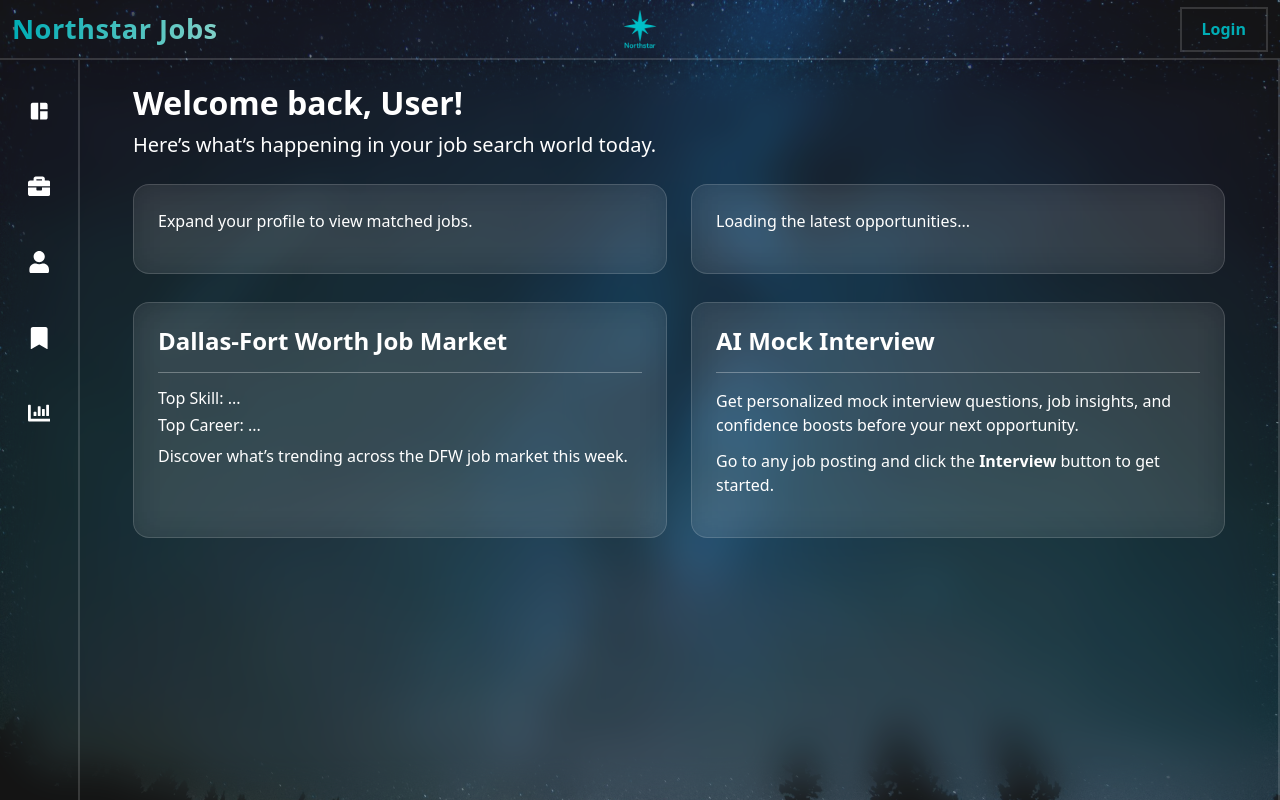
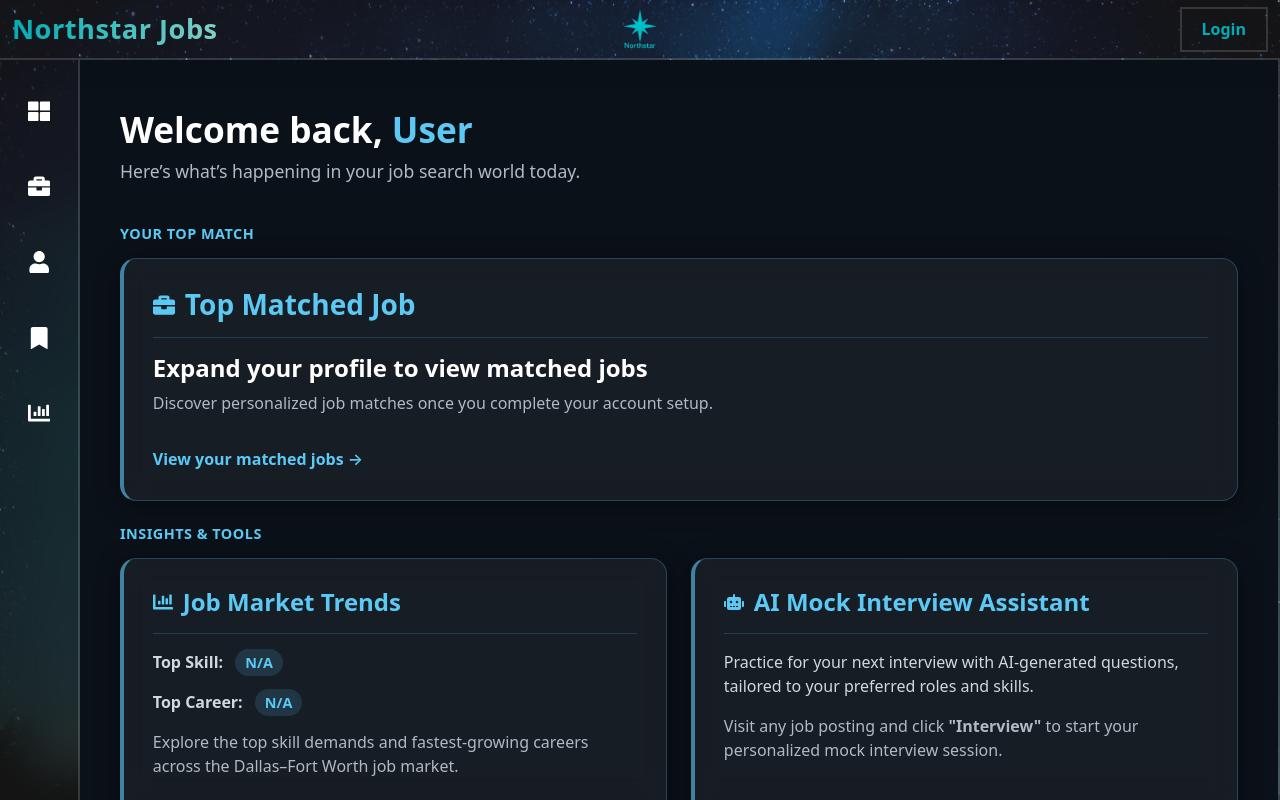
Before and after one commit to TJordahl90/Capstone-Web-Crawler, a React (Vite) app in the folder frontend/: page /dashboard in a window 1280 px wide. Built offline with nearby package versions, Linux system fonts and the light colour scheme; no server answers.

Commit message:
worked on the dashboard - will need to update colors

```diff
--- a/frontend/src/components/Dashboard.jsx
+++ b/frontend/src/components/Dashboard.jsx
@@ -1,26 +1,24 @@
 import React, { useEffect, useState } from "react";
-import { Container, Col, Row, Card } from "react-bootstrap";
+import { Container, Row, Col, Card, Spinner } from "react-bootstrap";
 import { useNavigate } from "react-router-dom";
+import { FaBriefcase, FaClock, FaChartBar, FaRobot } from "react-icons/fa";
 import api from "../api.js";
 
 const Dashboard = () => {
     const navigate = useNavigate();
-
     const [bestJob, setBestJob] = useState(null);
     const [bestJobScore, setBestJobScore] = useState(null);
     const [recentJob, setRecentJob] = useState(null);
     const [topCareer, setTopCareer] = useState("");
     const [topSkill, setTopSkill] = useState("");
     const [username, setUsername] = useState("User");
+    const [loading, setLoading] = useState(true);
 
     useEffect(() => {
-        // Retrieve username from local storage
         const storedUser = localStorage.getItem("user");
-        const userData = JSON.parse(storedUser);
-        if (userData?.username)
-			setUsername(userData.username);
+        const userData = storedUser ? JSON.parse(storedUser) : null;
+        if (userData?.username) setUsername(userData.username);
 
-        // Fetch dashboard data
         const fetchDashboardData = async () => {
             try {
                 const response = await api.get("/dashboard/");
@@ -31,167 +29,316 @@ const Dashboard = () => {
                 setTopSkill(response.data.topSkill?.skillName || null);
             } catch (err) {
                 console.error("Dashboard fetch failed:", err);
+            } finally {
+                setLoading(false);
             }
         };
         fetchDashboardData();
     }, []);
 
-    // Base glassmorphic card style
+    //
+    // need to adjust colors to theme context
+
     const cardBase = {
-        backgroundColor: "rgba(255, 255, 255, 0.06)",
-        border: "1px solid rgba(255, 255, 255, 0.15)",
+        backgroundColor: "rgba(255, 255, 255, 0.05)",
+        border: "1px solid rgba(92, 201, 245, 0.25)",
+        borderLeft: "4px solid rgba(92, 201, 245, 0.6)",
         borderRadius: "16px",
-        backdropFilter: "blur(15px)",
-        WebkitBackdropFilter: "blur(15px)",
-        position: "relative",
-        overflow: "hidden",
+        backdropFilter: "blur(12px)",
+        WebkitBackdropFilter: "blur(12px)",
+        color: "#cfd9e0",
+        padding: "1.8rem",
         height: "100%",
+        boxShadow: "0 4px 25px rgba(0, 0, 0, 0.4)",
         display: "flex",
         flexDirection: "column",
         justifyContent: "space-between",
-        padding: "1.5rem",
-        transition: "all 0.3s ease",
-        cursor: "pointer",
-        textDecoration: "none",
     };
 
-    // White glow hover
-    const cardHover = {
-        boxShadow: "0 0 25px rgba(255, 255, 255, 0.35)",
-        border: "1px solid rgba(255, 255, 255, 0.4)",
-        transform: "translateY(-4px)",
+    const linkStyle = {
+        color: "#5cc9f5",
+        fontWeight: 600,
+        textDecoration: "none",
+        cursor: "pointer",
+        display: "inline-block",
+        marginTop: "1rem",
+        transition: "color 0.3s ease",
     };
 
-    const cardWithGlow = (isHovered) => ({
-        ...cardBase,
-        ...(isHovered ? cardHover : {}),
-    });
+    const chipStyle = {
+        backgroundColor: "rgba(92, 201, 245, 0.15)",
+        padding: "4px 10px",
+        borderRadius: "20px",
+        color: "#5cc9f5",
+        fontSize: "0.9rem",
+        marginLeft: "8px",
+        fontWeight: 600,
+    };
 
-    // Reusable hoverable card component
-    const GlowCard = ({ children, to }) => {
-        const [hovered, setHovered] = useState(false);
+    // Fullscreen loading spinner
+    if (loading) {
+        return (
+            <div
+                style={{
+                    backgroundColor: "#0b1119",
+                    height: "100vh",
+                    display: "flex",
+                    justifyContent: "center",
+                    alignItems: "center",
+                    flexDirection: "column",
+                }}
+            >
+                <Spinner
+                    animation="border"
+                    role="status"
+                    style={{ width: "4rem", height: "4rem", color: "#5cc9f5" }}
+                >
+                    <span className="visually-hidden">Loading...</span>
+                </Spinner>
+                <p style={{ color: "#5cc9f5", marginTop: "1rem", fontSize: "1.1rem" }}>
+                    Loading your dashboard...
+                </p>
+            </div>
+        );
+    }
 
     return (
-            <Card
-                style={cardWithGlow(hovered)}
-                onMouseEnter={() => setHovered(true)}
-                onMouseLeave={() => setHovered(false)}
-                onClick={() => navigate(to)}
+        <Container
+            fluid
+            style={{
+                backgroundColor: "#0b1119",
+                minHeight: "100vh",
+                color: "#e6edf3",
+                padding: "3rem 2.5rem",
+                overflowY: "auto",
+            }}
         >
-                {children}
-            </Card>
-        );
-    };
-
-    return (
-        <Container className="p-4 text-white">
-            <div className="mb-4">
-                <h2 style={{ fontWeight: 700, fontSize: "2rem" }}>
-                    Welcome back, {username}!
+            {/* Header */}
+            <div style={{ marginBottom: "2.5rem" }}>
+                <h2 style={{ fontWeight: 700, fontSize: "2.2rem", color: "#ffffff" }}>
+                    Welcome back, <span style={{ color: "#5cc9f5" }}>{username}</span>
                 </h2>
-                <p className="lead" style={{ color: "var(--text3)" }}>
+                <p style={{ color: "#b0bac4", fontSize: "1.1rem" }}>
                     Here’s what’s happening in your job search world today.
                 </p>
             </div>
 
-            <Row className="gy-4">
-                <Col md={6}>
-                    <GlowCard to="/matched-jobs">
+            {/* Matched Job */}
+            <h5
+                style={{
+                    color: "#5cc9f5",
+                    marginBottom: "1rem",
+                    fontWeight: 600,
+                    letterSpacing: "0.5px",
+                    textTransform: "uppercase",
+                    fontSize: "0.9rem",
+                }}
+            >
+                Your Top Match
+            </h5>
+
+            <Row className="gy-4 mb-4">
+                <Col xs={12}>
+                    <Card style={cardBase}>
+                        <div>
+                            <div
+                                style={{
+                                    display: "flex",
+                                    alignItems: "center",
+                                    gap: "10px",
+                                    marginBottom: "0.6rem",
+                                    color: "#5cc9f5",
+                                }}
+                            >
+                                <FaBriefcase size={22} />
+                                <h3 style={{ fontWeight: 600, margin: 0 }}>Top Matched Job</h3>
+                            </div>
+                            <hr style={{ opacity: 0.2, borderColor: "#5cc9f5" }} />
                             {bestJob ? (
-                            <div style={{ color: "var(--text3)" }}>
-                                <h4 style={{ color: "var(--text2)", fontWeight: 600 }}>
-                                    {bestJob.title}
-                                </h4>
-                                <p style={{ marginBottom: "0.5rem", fontSize: "1rem" }}>
+                                <>
+                                    <h4 style={{ fontWeight: 600, color: "#fff" }}>{bestJob.title}</h4>
+                                    <p style={{ fontSize: "1.1rem", color: "#d5dee8" }}>
                                         <strong>{bestJob.company}</strong>
                                     </p>
-                                <hr style={{ opacity: 0.3 }} />
-                                <h6 style={{ color: "var(--text2)", fontWeight: 500 }}>
-                                    Match Strength: {bestJobScore}%
-                                </h6>
+                                    <p style={{ color: "#b0bac4" }}>
+                                        Match Strength:
+                                        <span style={chipStyle}>{bestJobScore}%</span>
+                                    </p>
                                     <p style={{ marginTop: "0.5rem" }}>
-                                    {bestJob.summary?.slice(0, 150)}...
+                                        {bestJob.summary ||
+                                            "Learn more about this top opportunity that fits your skills and goals."}
+                                    </p>
+                                </>
+                            ) : (
+                                <>
+                                    <h4 style={{ color: "#fff", fontWeight: 600 }}>
+                                        Expand your profile to view matched jobs
+                                    </h4>
+                                    <p style={{ color: "#b0bac4" }}>
+                                        Discover personalized job matches once you complete your
+                                        account setup.
+                                    </p>
+                                </>
+                            )}
+                        </div>
+                        <span
+                            style={linkStyle}
+                            onClick={() => navigate("/matched-jobs")}
+                        >
+                            View your matched jobs →
+                        </span>
+                    </Card>
+                </Col>
+            </Row>
+
+            {/* Market Trends + AI */}
+            <h5
+                style={{
+                    color: "#5cc9f5",
+                    marginBottom: "1rem",
+                    fontWeight: 600,
+                    letterSpacing: "0.5px",
+                    textTransform: "uppercase",
+                    fontSize: "0.9rem",
+                }}
+            >
+                Insights & Tools
+            </h5>
+
+            <Row className="g-4 mb-4 align-items-stretch">
+                <Col md={6}>
+                    <Card style={{ ...cardBase, height: "100%" }}>
+                        <div>
+                            <div
+                                style={{
+                                    display: "flex",
+                                    alignItems: "center",
+                                    gap: "10px",
+                                    marginBottom: "0.6rem",
+                                    color: "#5cc9f5",
+                                }}
+                            >
+                                <FaChartBar size={20} />
+                                <h4 style={{ fontWeight: 600, margin: 0 }}>Job Market Trends</h4>
+                            </div>
+                            <hr style={{ opacity: 0.2, borderColor: "#5cc9f5" }} />
+                            <p style={{ color: "#cfd9e0" }}>
+                                <strong>Top Skill:</strong>{" "}
+                                <span style={chipStyle}>{topSkill || "N/A"}</span>
+                            </p>
+                            <p style={{ color: "#cfd9e0" }}>
+                                <strong>Top Career:</strong>{" "}
+                                <span style={chipStyle}>{topCareer || "N/A"}</span>
+                            </p>
+                            <p style={{ color: "#b0bac4" }}>
+                                Explore the top skill demands and fastest-growing careers across
+                                the Dallas–Fort Worth job market.
                             </p>
                         </div>
-                        ) : (
-                            <p style={{ color: "var(--text3)" }}>
-                                Expand your profile to view matched jobs.
-                            </p>
-                        )}
-                    </GlowCard>
+                        <span
+                            style={linkStyle}
+                            onClick={() => navigate("/trend-analysis")}
+                        >
+                            See all trends →
+                        </span>
+                    </Card>
                 </Col>
 
                 <Col md={6}>
-                    <GlowCard to="/find-jobs">
-                        {recentJob ? (
-                            <div style={{ color: "var(--text3)" }}>
-                                <h4 style={{ color: "var(--text2)", fontWeight: 600 }}>
-                                    {recentJob.title}
+                    <Card style={{ ...cardBase, height: "100%" }}>
+                        <div>
+                            <div
+                                style={{
+                                    display: "flex",
+                                    alignItems: "center",
+                                    gap: "10px",
+                                    marginBottom: "0.6rem",
+                                    color: "#5cc9f5",
+                                }}
+                            >
+                                <FaRobot size={20} />
+                                <h4 style={{ fontWeight: 600, margin: 0 }}>
+                                    AI Mock Interview Assistant
                                 </h4>
-                                <p style={{ marginBottom: "0.5rem", fontSize: "1rem" }}>
-                                    <strong>{recentJob.company}</strong>
+                            </div>
+                            <hr style={{ opacity: 0.2, borderColor: "#5cc9f5" }} />
+                            <p style={{ color: "#cfd9e0" }}>
+                                Practice for your next interview with AI-generated questions,
+                                tailored to your preferred roles and skills.
                             </p>
-                                <hr style={{ opacity: 0.3 }} />
-                                <h6 style={{ color: "var(--text2)", fontWeight: 500 }}>
-                                    Added on {recentJob.datePosted || "recently"}
-                                </h6>
-                                <p style={{ marginTop: "0.5rem" }}>
-                                    {recentJob.summary?.slice(0, 150)}...
+                            <p style={{ color: "#b0bac4" }}>
+                                Visit any job posting and click{" "}
+                                <strong>"Interview"</strong> to start your personalized mock
+                                interview session.
                             </p>
                         </div>
-                        ) : (
-                            <p style={{ color: "var(--text3)" }}>
-                                Loading the latest opportunities...
-                            </p>
-                        )}
-                    </GlowCard>
+                        <span
+                            style={linkStyle}
+                            onClick={() => navigate("/find-jobs")}
+                        >
+                            Try it out →
+                        </span>
+                    </Card>
                 </Col>
             </Row>
 
-            <Row className="gy-4 mt-1">
-                <Col md={6}>
-                    <GlowCard to="/trend-analysis">
-                        <div style={{ color: "var(--text3)" }}>
-                            <h4 style={{ color: "var(--text2)", fontWeight: 600 }}>
-                                Dallas-Fort Worth Job Market
+            {/* Recent Job */}
+            <h5
+                style={{
+                    color: "#5cc9f5",
+                    marginBottom: "1rem",
+                    fontWeight: 600,
+                    letterSpacing: "0.5px",
+                    textTransform: "uppercase",
+                    fontSize: "0.9rem",
+                }}
+            >
+                Latest Job Added
+            </h5>
+
+            <Row className="gy-4 mb-4">
+                <Col xs={12}>
+                    <Card style={cardBase}>
+                        <div>
+                            <div
+                                style={{
+                                    display: "flex",
+                                    alignItems: "center",
+                                    gap: "10px",
+                                    marginBottom: "0.6rem",
+                                    color: "#5cc9f5",
+                                }}
+                            >
+                                <FaClock size={20} />
+                                <h4 style={{ fontWeight: 600, margin: 0 }}>
+                                    Newest Opportunity
                                 </h4>
-                            <hr style={{ opacity: 0.3 }} />
-                            <h6 style={{ color: "var(--text2)", fontWeight: 500 }}>
-                                Top Skill:{" "}
-                                <span style={{ color: "#fff" }}>
-                                    {topSkill || "..."}
+                            </div>
+                            <hr style={{ opacity: 0.2, borderColor: "#5cc9f5" }} />
+                            {recentJob ? (
+                                <>
+                                    <h5 style={{ fontWeight: 600, color: "#fff" }}>
+                                        {recentJob.title}
+                                    </h5>
+                                    <p style={{ color: "#b0bac4" }}>
+                                        <strong>{recentJob.company}</strong> —{" "}
+                                        {recentJob.datePosted || "recently"}
+                                    </p>
+                                    <p style={{ color: "#cfd9e0" }}>{recentJob.summary}</p>
+                                </>
+                            ) : (
+                                <p style={{ color: "#b0bac4" }}>
+                                    Stay updated with the newest openings in your area.
+                                </p>
+                            )}
+                        </div>
+                        <span
+                            style={linkStyle}
+                            onClick={() => navigate("/find-jobs")}
+                        >
+                            Browse new jobs →
                         </span>
-                            </h6>
-                            <h6 style={{ color: "var(--text2)", fontWeight: 500 }}>
-                                Top Career:{" "}
-                                <span style={{ color: "#fff" }}>
-                                    {topCareer || "..."}
-                                </span>
-                            </h6>
-                            <p style={{ marginTop: "0.5rem" }}>
-                                Discover what’s trending across the DFW job market this week.
-                            </p>
-                        </div>
-                    </GlowCard>
-                </Col>
-
-                <Col md={6}>
-                    <GlowCard to="/find-jobs">
-                        <div style={{ color: "var(--text3)" }}>
-                            <h4 style={{ color: "var(--text2)", fontWeight: 600 }}>
-                                AI Mock Interview
-                            </h4>
-                            <hr style={{ opacity: 0.3 }} />
-                            <p style={{ marginBottom: "0.75rem" }}>
-                                Get personalized mock interview questions, job insights,
-                                and confidence boosts before your next opportunity.
-                            </p>
-                            <p>
-                                Go to any job posting and click the{" "}
-                                <strong>Interview</strong> button to get started.
-                            </p>
-                        </div>
-                    </GlowCard>
+                    </Card>
                 </Col>
             </Row>
         </Container>
--- a/frontend/src/components/SidePanel.jsx
+++ b/frontend/src/components/SidePanel.jsx
@@ -3,7 +3,7 @@ import { useLocation } from "react-router-dom";
 import { motion, AnimatePresence } from "framer-motion";
 import { createPortal } from "react-dom";
 import { FaBriefcase, FaBookmark, FaUser, FaChartBar, FaUserCircle, FaFileAlt, FaSignOutAlt } from "react-icons/fa";
-import { MdSpaceDashboard } from "react-icons/md";
+import { FaThLarge } from "react-icons/fa";
 import { useTheme } from "./ThemeContext";
 import { useNavigate } from "react-router-dom";
 import api from "../api";
@@ -28,7 +28,7 @@ const SidePanel = ({ children, user, handleLogout }) => {
         navigate("/");
     };
     const navItems = [
-        { icon: <MdSpaceDashboard />, href: "/dashboard", key: "dashboard", label: "Dashboard" },
+        { icon: <FaThLarge />, href: "/dashboard", key: "dashboard", label: "Dashboard" },
         { icon: <FaBriefcase />, href: "/find-jobs", key: "jobs", label: "Explore Jobs" },
         { icon: <FaUser />, href: "/matched-jobs", key: "matches", label: "Matched Jobs" },
         { icon: <FaBookmark />, href: "/saved-jobs", key: "saved", label: "Saved Jobs" },
```
Lines whose indentation alone changed are shown as unchanged.
